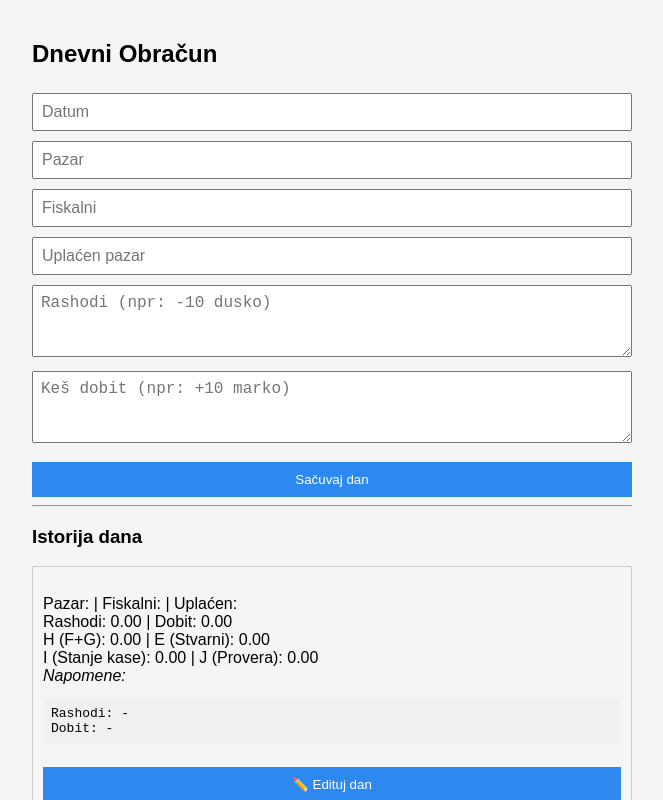
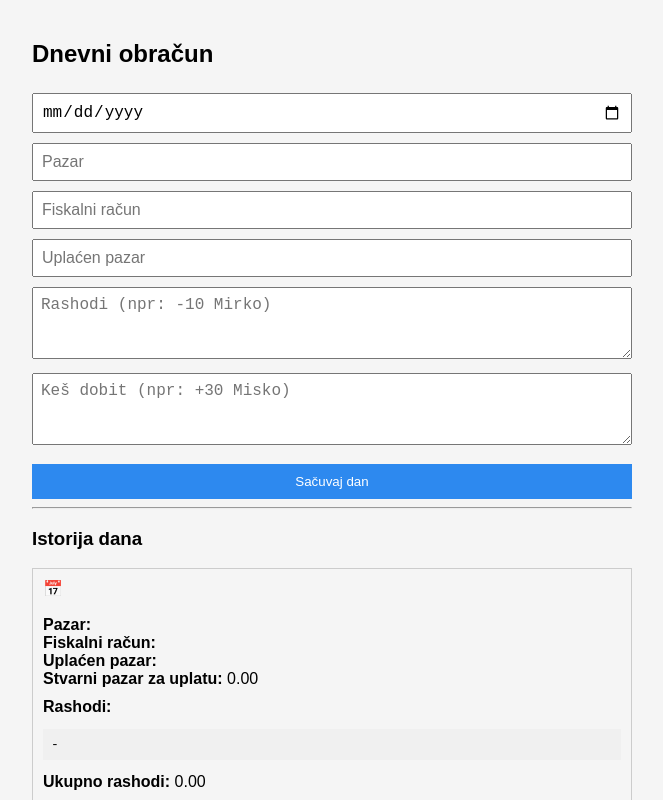
Before and after one commit to babaluu2025/bbl-final, a React (Create React App) app: page / in a window 1280 px wide. Both pictures are taken after a click on the button "Sačuvaj dan". Shown: the top 800 px of the page, without its empty margins (308-971 px from the left). Built offline with nearby package versions, Linux system fonts and the light colour scheme; the HTML template or start-up script is replaced by a standard one.

Commit message:
Update App.js

```diff
--- a/src/App.js
+++ b/src/App.js
@@ -26,24 +26,18 @@ export default function App() {
     }, 0);
   };
 
-  const izracunaj = () => {
-    const rashodi = parseBrojevi(unos.rashodi);
-    const dobit = parseBrojevi(unos.dobit);
-    const sumaH = rashodi + dobit;
+  const izracunaj = (d = unos) => {
+    const rashodi = parseBrojevi(d.rashodi);
+    const dobit = parseBrojevi(d.dobit);
+    const saldo = rashodi + dobit;
+    const stvarni = parseFloat(d.pazar || 0) - parseFloat(d.fiskalni || 0) - parseFloat(d.uplacen || 0);
+    const stanjePrethodno = dani.length
+      ? parseFloat([...dani].sort((a, b) => new Date(a.datum) - new Date(b.datum)).at(-1).stanjeKase)
+      : 0;
+    const novoStanje = stanjePrethodno + saldo;
+    const provera = stvarni + saldo;
 
-    const stvarni = parseFloat(unos.pazar || 0) - parseFloat(unos.fiskalni || 0) - parseFloat(unos.uplacen || 0);
-    const stanjePrethodno = dani.length ? parseFloat(dani[dani.length - 1].stanjeKase) : 0;
-    const novoStanje = stanjePrethodno + sumaH;
-    const provjera = stvarni + sumaH;
-
-    return {
-      rashodi,
-      dobit,
-      sumaH,
-      stvarni,
-      novoStanje,
-      provjera
-    };
+    return { rashodi, dobit, saldo, stvarni, novoStanje, provera };
   };
 
   const handleChange = (e) => {
@@ -54,8 +48,6 @@ export default function App() {
     const racun = izracunaj();
     const noviUnos = {
       ...unos,
-      rashodi: unos.rashodi.trim(),
-      dobit: unos.dobit.trim(),
       zakljucano: true,
       stanjeKase: racun.novoStanje.toFixed(2),
     };
@@ -83,39 +75,33 @@ export default function App() {
 
   const otkljucaj = (index) => {
     const dan = dani[index];
-    setUnos(dan);
+    setUnos({ ...dan, zakljucano: false });
     setEditIndex(index);
   };
 
-  const racunajDan = (dan, index) => {
-    const rashodi = parseBrojevi(dan.rashodi);
-    const dobit = parseBrojevi(dan.dobit);
-    const sumaH = rashodi + dobit;
-    const stvarni = parseFloat(dan.pazar || 0) - parseFloat(dan.fiskalni || 0) - parseFloat(dan.uplacen || 0);
-    const prethodnoStanje = index === 0 ? 0 : parseFloat(dani[index - 1].stanjeKase);
-    const stanje = prethodnoStanje + sumaH;
-    const provjera = stvarni + sumaH;
+  const obrisi = (index) => {
+    if (window.confirm('Da li sigurno želiš da obrišeš ovaj dan?')) {
+      const noviDani = [...dani];
+      noviDani.splice(index, 1);
+      setDani(noviDani);
+      localStorage.setItem('dnevniUnosi', JSON.stringify(noviDani));
+    }
+  };
 
-    return {
-      rashodi,
-      dobit,
-      sumaH,
-      stvarni,
-      stanje,
-      provjera
-    };
-  };
+  const sortiraniDani = [...dani].sort(
+    (a, b) => new Date(a.datum) - new Date(b.datum)
+  );
 
   return (
     <div style={{ maxWidth: 600, margin: 'auto', padding: 20 }}>
-      <h2>Dnevni Obračun</h2>
+      <h2>Dnevni obračun</h2>
 
-      <input name="datum" placeholder="Datum" value={unos.datum} onChange={handleChange} disabled={unos.zakljucano} />
-      <input name="pazar" placeholder="Pazar" value={unos.pazar} onChange={handleChange} disabled={unos.zakljucano} />
-      <input name="fiskalni" placeholder="Fiskalni" value={unos.fiskalni} onChange={handleChange} disabled={unos.zakljucano} />
-      <input name="uplacen" placeholder="Uplaćen pazar" value={unos.uplacen} onChange={handleChange} disabled={unos.zakljucano} />
-      <textarea name="rashodi" placeholder="Rashodi (npr: -10 dusko)" rows={3} value={unos.rashodi} onChange={handleChange} disabled={unos.zakljucano} />
-      <textarea name="dobit" placeholder="Keš dobit (npr: +10 marko)" rows={3} value={unos.dobit} onChange={handleChange} disabled={unos.zakljucano} />
+      <input type="date" name="datum" value={unos.datum} onChange={handleChange} />
+      <input name="pazar" placeholder="Pazar" value={unos.pazar} onChange={handleChange} />
+      <input name="fiskalni" placeholder="Fiskalni račun" value={unos.fiskalni} onChange={handleChange} />
+      <input name="uplacen" placeholder="Uplaćen pazar" value={unos.uplacen} onChange={handleChange} />
+      <textarea name="rashodi" placeholder="Rashodi (npr: -10 Mirko)" rows={3} value={unos.rashodi} onChange={handleChange} />
+      <textarea name="dobit" placeholder="Keš dobit (npr: +30 Misko)" rows={3} value={unos.dobit} onChange={handleChange} />
 
       <button onClick={sacuvaj}>
         {editIndex !== null ? 'Sačuvaj izmene' : 'Sačuvaj dan'}
@@ -124,23 +110,38 @@ export default function App() {
       <hr />
 
       <h3>Istorija dana</h3>
-      {dani.map((dan, index) => {
-        const racun = racunajDan(dan, index);
+      {sortiraniDani.map((dan, index) => {
+        const racun = izracunaj(dan);
         return (
-          <div key={index} style={{ border: '1px solid #ccc', padding: 10, marginBottom: 10 }}>
-            <strong>{dan.datum}</strong>
-            {!dan.zakljucano ? <span style={{ color: 'red' }}> (otključano)</span> : null}
-            <br />
-            Pazar: {dan.pazar} | Fiskalni: {dan.fiskalni} | Uplaćen: {dan.uplacen} <br />
-            Rashodi: {racun.rashodi.toFixed(2)} | Dobit: {racun.dobit.toFixed(2)} <br />
-            H (F+G): {racun.sumaH.toFixed(2)} | E (Stvarni): {racun.stvarni.toFixed(2)} <br />
-            I (Stanje kase): {racun.stanje.toFixed(2)} | J (Provera): {racun.provjera.toFixed(2)} <br />
-            <em>Napomene: </em><br />
-            <pre style={{ whiteSpace: 'pre-wrap' }}>
-              Rashodi: {dan.rashodi || '-'}{'\n'}
-              Dobit: {dan.dobit || '-'}
-            </pre>
-            <button onClick={() => otkljucaj(index)}>✏️ Edituj dan</button>
+          <div key={index} style={{ border: '1px solid #ccc', padding: 10, marginBottom: 15 }}>
+            <strong>📅 {dan.datum}</strong><br /><br />
+
+            <div><strong>Pazar:</strong> {dan.pazar}</div>
+            <div><strong>Fiskalni račun:</strong> {dan.fiskalni}</div>
+            <div><strong>Uplaćen pazar:</strong> {dan.uplacen}</div>
+            <div><strong>Stvarni pazar za uplatu:</strong> {racun.stvarni.toFixed(2)}</div>
+
+            <div style={{ marginTop: 10 }}>
+              <strong>Rashodi:</strong>
+              <pre>{dan.rashodi || '-'}</pre>
+              <strong>Ukupno rashodi:</strong> {racun.rashodi.toFixed(2)}
+            </div>
+
+            <div style={{ marginTop: 10 }}>
+              <strong>Keš dobit:</strong>
+              <pre>{dan.dobit || '-'}</pre>
+              <strong>Ukupno dobit:</strong> {racun.dobit.toFixed(2)}
+            </div>
+
+            <hr />
+            <div><strong>Saldo (rashodi + dobit):</strong> {racun.saldo.toFixed(2)}</div>
+            <div><strong>Stanje u kasi:</strong> {racun.novoStanje.toFixed(2)}</div>
+            <div><strong>Provera uplate:</strong> {racun.provera.toFixed(2)}</div>
+
+            <div style={{ marginTop: 10 }}>
+              <button onClick={() => otkljucaj(index)}>✏️ Edituj dan</button>{' '}
+              <button onClick={() => obrisi(index)} style={{ backgroundColor: '#e74c3c' }}>🗑️ Izbriši dan</button>
+            </div>
           </div>
         );
       })}
```
